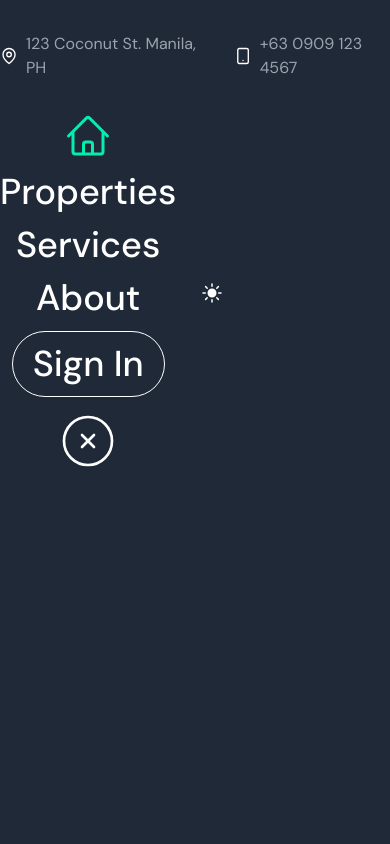
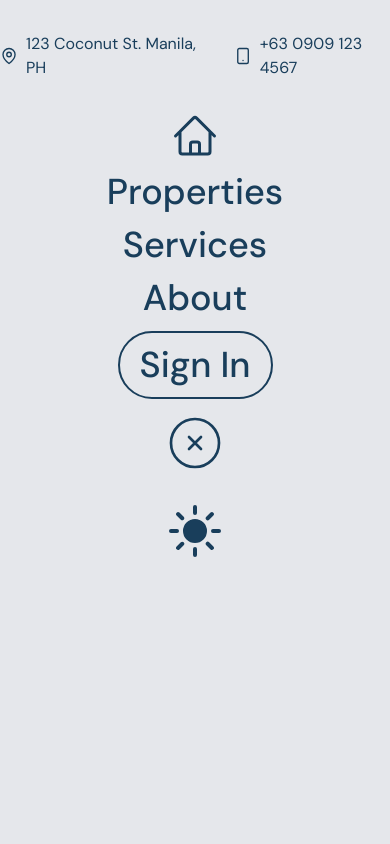
Before and after one commit to glennraya/homehunter, a website built with Vite: page index.html in a window 390 px wide. Both pictures are taken after a click on the button 327 px from the left and 40 px from the top of the page. Shown: the top 844 px of the page. Built offline with nearby package versions, Linux system fonts and the light colour scheme.

Commit message:
Refactor mobile menu script, tweak dark styles

```diff
--- a/index.html
+++ b/index.html
@@ -23,9 +23,11 @@
 
     <link rel="stylesheet" href="/css/splide-core.min.css" />
     <link rel="stylesheet" href="/src/main.css" />
+
     <!-- ViteJS entry point -->
     <script type="module" src="/src/index.js"></script>
 
+    <!-- Determines the current theme of the page. -->
     <script>
         document.addEventListener('DOMContentLoaded', function () {
             if (localStorage.theme === 'dark' || (!('theme' in localStorage) && window.matchMedia(
@@ -72,20 +74,20 @@
             </header>
             <!-- Desktop Menu -->
             <div id="menu"
-                class="fixed hidden top-0 left-0 z-30 w-full h-screen flex-col gap-y-4 bg-gray-800 lg:bg-transparent lg:w-auto lg:h-auto lg:relative lg:flex">
+                class="fixed hidden top-0 left-0 z-30 w-full h-screen flex-col gap-y-4 bg-gray-200 lg:bg-transparent lg:w-auto lg:h-auto lg:relative lg:flex dark:bg-gray-800">
                 <ul class="flex justify-center gap-x-8 text-gray-400 my-8 lg:my-0 lg:justify-end">
-                    <li class="flex items-center gap-x-2">
+                    <li class="flex items-center gap-x-2 text-main-color dark:text-white">
                         <svg xmlns="http://www.w3.org/2000/svg" width="20" height="20" viewBox="0 0 24 24" fill="none"
-                            stroke="#FFF" stroke-width="1.8" stroke-linecap="round" stroke-linejoin="round"
+                            stroke="currentColor" stroke-width="1.8" stroke-linecap="round" stroke-linejoin="round"
                             class="lucide lucide-map-pin">
                             <path d="M20 10c0 6-8 12-8 12s-8-6-8-12a8 8 0 0 1 16 0Z" />
                             <circle cx="12" cy="10" r="3" />
                         </svg>
                         <span>123 Coconut St. Manila, PH</span>
                     </li>
-                    <li class="flex items-center gap-x-2">
+                    <li class="flex items-center gap-x-2 text-main-color dark:text-white">
                         <svg xmlns="http://www.w3.org/2000/svg" width="20" height="20" viewBox="0 0 24 24" fill="none"
-                            stroke="#FFF" stroke-width="1.8" stroke-linecap="round" stroke-linejoin="round"
+                            stroke="currentColor" stroke-width="1.8" stroke-linecap="round" stroke-linejoin="round"
                             class="lucide lucide-smartphone">
                             <rect width="14" height="20" x="5" y="2" rx="2" ry="2" />
                             <path d="M12 18h.01" />
@@ -93,12 +95,13 @@
                         <span>+63 0909 123 4567</span>
                     </li>
                 </ul>
-                <div class="flex gap-x-6">
+                <div class="flex flex-col gap-x-6 gap-y-6 lg:flex-row">
                     <nav
-                        class="flex flex-col items-center justify-end gap-x-6 gap-y-3 text-4xl font-medium text-white lg:text-xl lg:flex-row">
+                        class="flex flex-col items-center justify-end gap-x-6 gap-y-3 text-4xl font-medium text-main-color lg:text-xl lg:flex-row dark:text-white">
                         <a href="/" class="current-page" title="Home Page">
                             <svg xmlns="http://www.w3.org/2000/svg" fill="none" viewBox="0 0 24 24" stroke-width="1.5"
-                                stroke="currentColor" class="w-12 h-12 lg:w-8 lg:h-8">
+                                stroke="currentColor"
+                                class="w-12 h-12 lg:w-8 lg:h-8 text-main-color dark:text-secondary-color">
                                 <path stroke-linecap="round" stroke-linejoin="round"
                                     d="M2.25 12l8.954-8.955c.44-.439 1.152-.439 1.591 0L21.75 12M4.5 9.75v10.125c0 .621.504 1.125 1.125 1.125H9.75v-4.875c0-.621.504-1.125 1.125-1.125h2.25c.621 0 1.125.504 1.125 1.125V21h4.125c.621 0 1.125-.504 1.125-1.125V9.75M8.25 21h8.25" />
                             </svg>
@@ -108,10 +111,12 @@
                         <a href="#" class="nav-link" title="Services Offered">Services</a>
                         <a href="#" class="nav-link" title="About Us">About</a>
                         <a href="#"
-                            class="rounded-full border border-white px-5 py-3 transition duration-300 ease-in-out hover:bg-white hover:text-black"
+                            class="rounded-full border-2 border-main-color px-5 py-3 transition duration-300 ease-in-out lg:border hover:bg-main-color hover:text-white dark:border-white dark:hover:bg-white dark:hover:text-main-color"
                             title="Sign In to Dashboard">
                             Sign In
                         </a>
+
+                        <!-- Mobile Menu Close Btn -->
                         <button id="menu-close" class="lg:hidden transition duration-300 ease-in-out hover:scale-110"
                             title="Close menu">
                             <svg xmlns="http://www.w3.org/2000/svg" fill="none" viewBox="0 0 24 24" stroke-width="1"
@@ -121,16 +126,18 @@
                             </svg>
                         </button>
                     </nav>
-                    <button id="dark-btn">
+
+                    <!-- Theme Buttons -->
+                    <button id="dark-btn" class="self-center text-main-color dark:text-white">
                         <svg xmlns="http://www.w3.org/2000/svg" viewBox="0 0 24 24" fill="currentColor"
-                            class="w-6 h-6 text-white">
+                            class="w-16 h-16 lg:w-6 lg:h-6">
                             <path
                                 d="M12 2.25a.75.75 0 01.75.75v2.25a.75.75 0 01-1.5 0V3a.75.75 0 01.75-.75zM7.5 12a4.5 4.5 0 119 0 4.5 4.5 0 01-9 0zM18.894 6.166a.75.75 0 00-1.06-1.06l-1.591 1.59a.75.75 0 101.06 1.061l1.591-1.59zM21.75 12a.75.75 0 01-.75.75h-2.25a.75.75 0 010-1.5H21a.75.75 0 01.75.75zM17.834 18.894a.75.75 0 001.06-1.06l-1.59-1.591a.75.75 0 10-1.061 1.06l1.59 1.591zM12 18a.75.75 0 01.75.75V21a.75.75 0 01-1.5 0v-2.25A.75.75 0 0112 18zM7.758 17.303a.75.75 0 00-1.061-1.06l-1.591 1.59a.75.75 0 001.06 1.061l1.591-1.59zM6 12a.75.75 0 01-.75.75H3a.75.75 0 010-1.5h2.25A.75.75 0 016 12zM6.697 7.757a.75.75 0 001.06-1.06l-1.59-1.591a.75.75 0 00-1.061 1.06l1.59 1.591z" />
                         </svg>
                     </button>
-                    <button id="light-btn">
+                    <button id="light-btn" class="self-center text-main-color dark:text-white">
                         <svg xmlns="http://www.w3.org/2000/svg" viewBox="0 0 24 24" fill="currentColor"
-                            class="w-6 h-6 dark:text-white">
+                            class="w-16 h-16 lg:w-6 lg:h-6">
                             <path fill-rule="evenodd"
                                 d="M9.528 1.718a.75.75 0 01.162.819A8.97 8.97 0 009 6a9 9 0 009 9 8.97 8.97 0 003.463-.69.75.75 0 01.981.98 10.503 10.503 0 01-9.694 6.46c-5.799 0-10.5-4.701-10.5-10.5 0-4.368 2.667-8.112 6.46-9.694a.75.75 0 01.818.162z"
                                 clip-rule="evenodd" />
@@ -147,7 +154,6 @@
                         d="M3 6.75A.75.75 0 013.75 6h16.5a.75.75 0 010 1.5H3.75A.75.75 0 013 6.75zM3 12a.75.75 0 01.75-.75h16.5a.75.75 0 010 1.5H3.75A.75.75 0 013 12zm0 5.25a.75.75 0 01.75-.75h16.5a.75.75 0 010 1.5H3.75a.75.75 0 01-.75-.75z"
                         clip-rule="evenodd" />
                 </svg>
-
             </button>
 
 
@@ -851,6 +857,9 @@
     <!-- Grid Avatar Animation -->
     <script src="/scripts/grid-avatar-animation.js"></script>
 
+    <!-- Theme Togglers -->
+    <script src="/scripts/theme-toggle.js"></script>
+
     <!-- Google Map -->
     <!--
         You need to include this script tag on any page that has a Google Map.
--- a/public/scripts/mobile-menu.js
+++ b/public/scripts/mobile-menu.js
@@ -14,21 +14,3 @@ document
         var menu = document.getElementById("menu");
         menu.style.display = "none";
     });
-
-document.getElementById("dark-btn").addEventListener("click", function (event) {
-    event.preventDefault();
-
-    localStorage.theme = "dark";
-    document.getElementById("dark-btn").style.display = "none";
-    location.reload();
-});
-
-document
-    .getElementById("light-btn")
-    .addEventListener("click", function (event) {
-        event.preventDefault();
-
-        localStorage.theme = "light";
-        document.getElementById("light-btn").style.display = "none";
-        location.reload();
-    });
--- /dev/null
+++ b/public/scripts/theme-toggle.js
@@ -0,0 +1,20 @@
+// Toggles light and dark mode
+document.getElementById("dark-btn").addEventListener("click", function (event) {
+    event.preventDefault();
+
+    // Saves the theme name in local storage.
+    localStorage.theme = "dark";
+    document.getElementById("dark-btn").style.display = "none";
+    location.reload();
+});
+
+document
+    .getElementById("light-btn")
+    .addEventListener("click", function (event) {
+        event.preventDefault();
+
+        // Saves the theme name in local storage.
+        localStorage.theme = "light";
+        document.getElementById("light-btn").style.display = "none";
+        location.reload();
+    });
```
